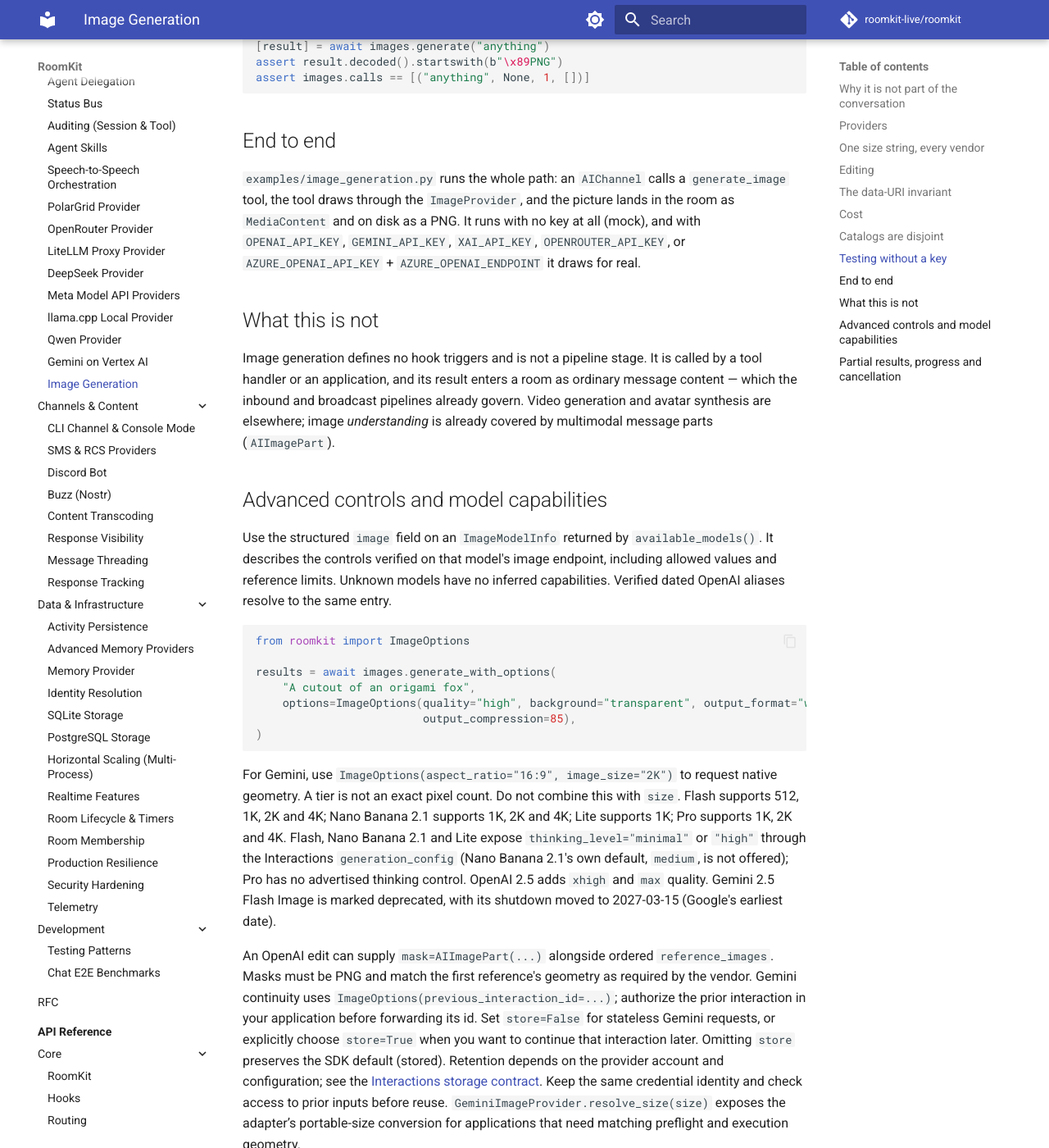
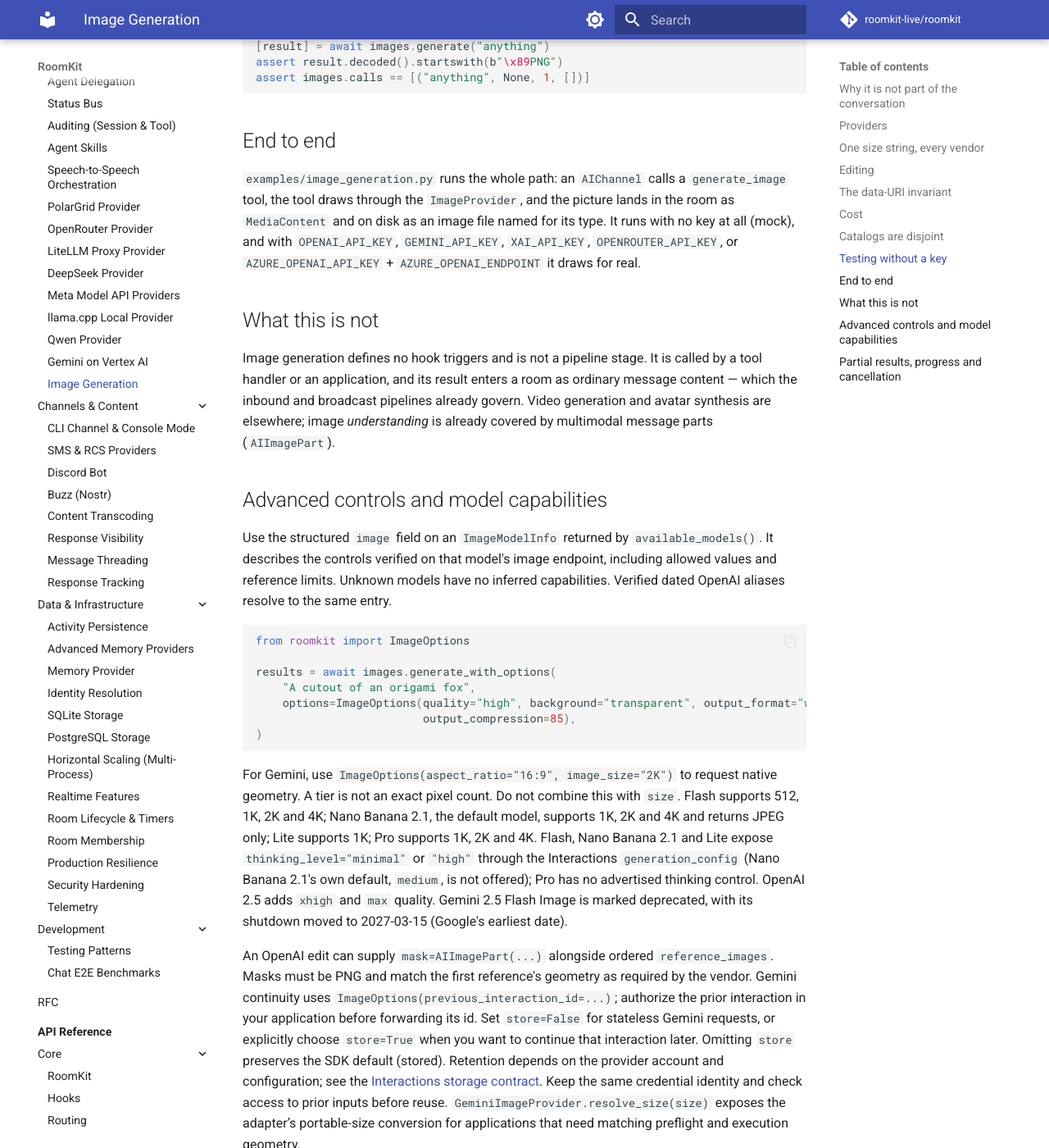
Before and after one commit to roomkit-live/roomkit-docs, an MkDocs documentation site: the page built from docs/guides/image-generation.md, in a window 1280 px wide and 1400 px high, scrolled down 5424 px. Shown: the whole window at 82% size. Built offline with MkDocs 1.6.1 and Material for MkDocs 9.7.7, drawn with Linux system fonts in a browser that asks for light colours; comment, search, counter and statistics services are not loaded; some of the changed text lies outside the part shown.

Commit message:
docs(image): Nano Banana 2.1 is the default Gemini image model and returns JPEG only (RMK-656, RMK-652)

````diff
--- a/docs/guides/image-generation.md
+++ b/docs/guides/image-generation.md
@@ -45,7 +45,7 @@ images = OpenAIImageProvider(
 from roomkit.providers.gemini import GeminiImageConfig, GeminiImageProvider
 
 images = GeminiImageProvider(
-    GeminiImageConfig(api_key=..., model="gemini-3.1-flash-image")
+    GeminiImageConfig(api_key=..., model="gemini-nano-banana-2.1")  # the default
 )
 ```
 
@@ -164,7 +164,7 @@ assert images.calls == [("anything", None, 1, [])]
 
 ## End to end
 
-`examples/image_generation.py` runs the whole path: an `AIChannel` calls a `generate_image` tool, the tool draws through the `ImageProvider`, and the picture lands in the room as `MediaContent` and on disk as a PNG. It runs with no key at all (mock), and with `OPENAI_API_KEY`, `GEMINI_API_KEY`, `XAI_API_KEY`, `OPENROUTER_API_KEY`, or `AZURE_OPENAI_API_KEY` + `AZURE_OPENAI_ENDPOINT` it draws for real.
+`examples/image_generation.py` runs the whole path: an `AIChannel` calls a `generate_image` tool, the tool draws through the `ImageProvider`, and the picture lands in the room as `MediaContent` and on disk as an image file named for its type. It runs with no key at all (mock), and with `OPENAI_API_KEY`, `GEMINI_API_KEY`, `XAI_API_KEY`, `OPENROUTER_API_KEY`, or `AZURE_OPENAI_API_KEY` + `AZURE_OPENAI_ENDPOINT` it draws for real.
 
 ## What this is not
 
@@ -190,8 +190,8 @@ results = await images.generate_with_options(
 
 For Gemini, use `ImageOptions(aspect_ratio="16:9", image_size="2K")` to request
 native geometry. A tier is not an exact pixel count. Do not combine this with
-`size`. Flash supports 512, 1K, 2K and 4K; Nano Banana 2.1 supports 1K, 2K and
-4K; Lite supports 1K; Pro supports 1K, 2K and 4K. Flash, Nano Banana 2.1 and Lite
+`size`. Flash supports 512, 1K, 2K and 4K; Nano Banana 2.1, the default
+model, supports 1K, 2K and 4K and returns JPEG only; Lite supports 1K; Pro supports 1K, 2K and 4K. Flash, Nano Banana 2.1 and Lite
 expose `thinking_level="minimal"` or `"high"` through the Interactions
 `generation_config` (Nano Banana 2.1's own default, `medium`, is not offered);
 Pro has no advertised thinking control.
````
Also changed, not shown: docs/features.md (+3 -3 lines).
